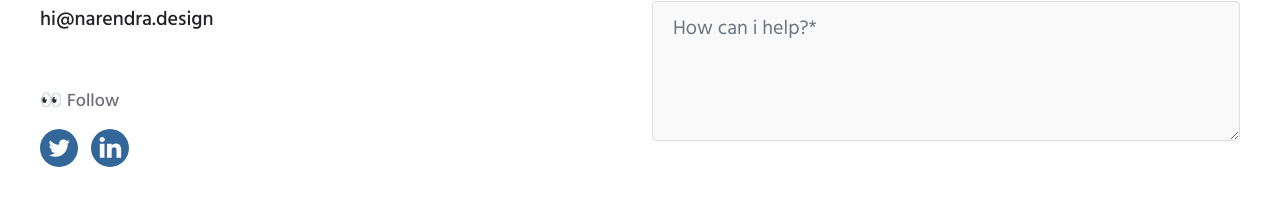
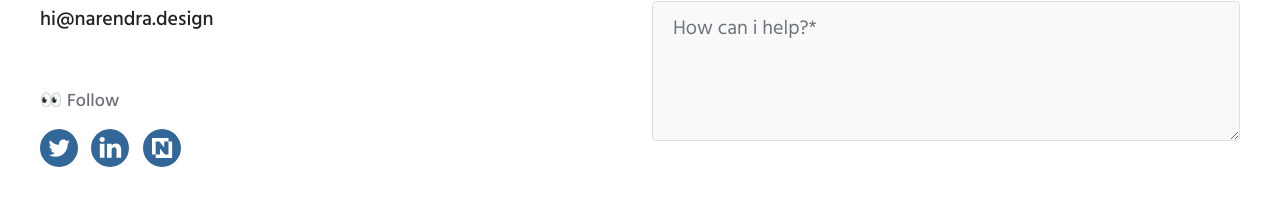
Before and after one commit to narenkram/Lance, a Nuxt app: page / in a window 1280 px wide. Shown: the part 4231-4450 px from the top of the page. Built offline with nearby package versions, Linux system fonts and the light colour scheme.

Commit message:
add blog link

```diff
--- a/pages/index.vue
+++ b/pages/index.vue
@@ -18,7 +18,7 @@
           </div>
           <div
             class="
-              col-12 col-sm-12 col-md-6 col-lg-7  col-xl-auto
+              col-12 col-sm-12 col-md-6 col-lg-7 col-xl-auto
               text-start
               align-self-center
             "
@@ -52,7 +52,7 @@
           </div>
           <div
             class="
-              col-12 col-sm-12 col-md-6 col-lg-7  col-xl-auto
+              col-12 col-sm-12 col-md-6 col-lg-7 col-xl-auto
               text-start
               align-self-center
             "
@@ -825,6 +825,13 @@
                     alt="narenkram_linkedin_icon"
                   />
                 </a>
+                <a href="https://narendra.design/" target="_blank">
+                  <img
+                    src="~/assets/icons/blog.svg"
+                    class="me-1 img-fluid SocialIcon"
+                    alt="narenkram_blog_icon"
+                  />
+                </a>
               </div>
             </div>
           </div>
@@ -896,6 +903,13 @@
                   alt="narenkram_linkedin_icon"
                 />
               </a>
+              <a href="https://narendra.design/" target="_blank">
+                <img
+                  src="~/assets/icons/blog.svg"
+                  class="me-1 img-fluid SocialIcon"
+                  alt="narenkram_blog_icon"
+                />
+              </a>
             </div>
           </div>
         </div>
@@ -953,6 +967,13 @@
                     src="~/assets/icons/linkedin.svg"
                     class="me-1 img-fluid SocialIcon"
                     alt="narenkram_linkedin_icon"
+                  />
+                </a>
+                <a href="https://narendra.design/" target="_blank">
+                  <img
+                    src="~/assets/icons/blog.svg"
+                    class="me-1 img-fluid SocialIcon"
+                    alt="narenkram_blog_icon"
                   />
                 </a>
               </div>
@@ -1026,6 +1047,13 @@
                   alt="narenkram_linkedin_icon"
                 />
               </a>
+              <a href="https://narendra.design/" target="_blank">
+                <img
+                  src="~/assets/icons/blog.svg"
+                  class="me-1 img-fluid SocialIcon"
+                  alt="narenkram_blog_icon"
+                />
+              </a>
             </div>
           </div>
         </div>
```
Also changed, not shown: assets/icons/blog.svg (added).
